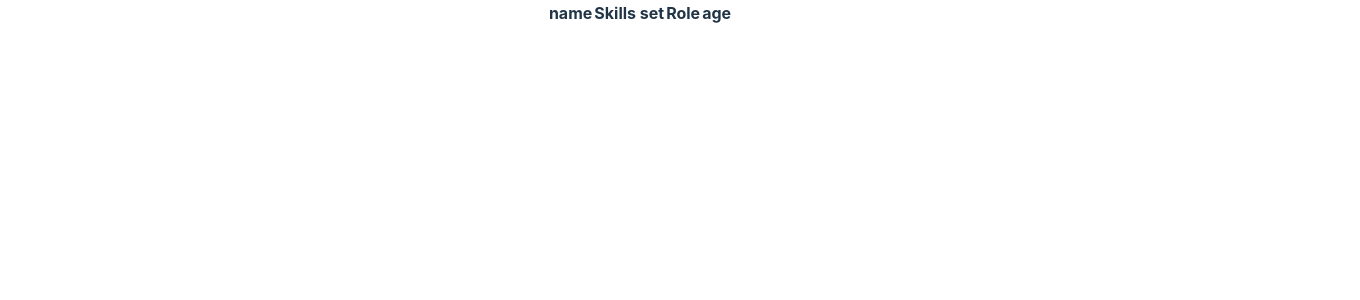
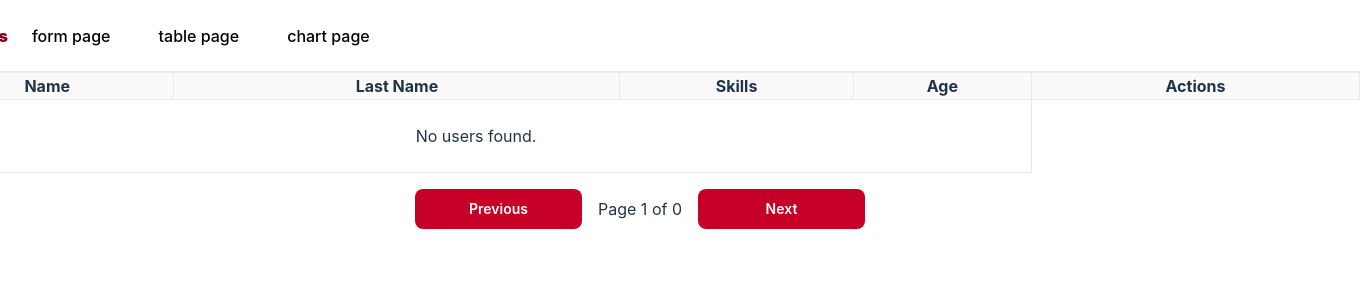
Before and after one commit to SaharGhadampoorHafezi/ariana-code-challenge, a React (Vite) app: page /table in a window 1280 px wide. Shown: the top 300 px of the page, 1360 px wide, since content can reach past the window. Built offline with nearby package versions, Linux system fonts and the light colour scheme.

Commit message:
fix the ui and add the pagination feature

```diff
--- a/src/pages/table-page/index.jsx
+++ b/src/pages/table-page/index.jsx
@@ -1,29 +1,91 @@
+// TODO: add the replace functionality
+
+
 import React from "react";
 import { userStore } from "../../store/store";
 import { calculateAge } from "../../utiles/age-calculator";
+import HeaderComponent from "../../components/header-component";
+import { useState } from "react";
+import { FaRegTrashAlt } from "react-icons/fa";
+import { LuPen } from "react-icons/lu";
+
+const ITEMS_PER_PAGE = 5; // Set the number of items per page
 
 export const TablePage = () => {
   const users = userStore((state) => state.users);
-  console.log(users);
+  const remove = userStore((state) => state.removeUser);
+  const [currentPage, setCurrentPage] = useState(1);
+
+  // Calculate total pages
+  const totalPages = Math.ceil(users.length / ITEMS_PER_PAGE);
+
+  // Get the current users to display based on pagination
+  const startIndex = (currentPage - 1) * ITEMS_PER_PAGE;
+  const currentUsers = users.slice(startIndex, startIndex + ITEMS_PER_PAGE);
 
   return (
-    <form>
-      <tr>
-        <th>name</th>
-        <th>Skills set</th>
-        <th>Role</th>
-        <th>age</th>
-      </tr>
-      {users.map((user) => {
-        return (
-          <tr key={user.name}>
-            <td>{user.name}</td>
-            <td>{user.skillsSet}</td>
-            <td>{user.role}</td>
-            <td>{calculateAge(user.birthDate)}</td>
+    <div className="flex flex-col">
+      <HeaderComponent />
+      <table className="table-auto border-collapse">
+        <thead>
+          <tr>
+            {["Name", "Last Name", "Skills", "Age", "Actions"].map((item) => (
+              <th key={item} className="border border-[#E9EAEB] bg-[#FAFAFA]">
+                {item}
+              </th>
+            ))}
           </tr>
-        );
-      })}
-    </form>
+        </thead>
+        <tbody>
+          {currentUsers.length > 0 ? (
+            currentUsers.map((user) => (
+              <tr className="border" key={user.name}>
+                <td className="border text-center py-6">{user.name}</td>
+                <td className="border text-center py-6">{user.lastName}</td>
+                <td className="border text-center py-6">{user.skillsSet}</td>
+                <td className="border text-center py-6">
+                  {calculateAge(user.birthDate)}
+                </td>
+                <td className="text-center py-6 flex items-center align-center relative">
+                  <FaRegTrashAlt
+                    className="absolute left-[30px]"
+                    onClick={() => remove(user.name)}
+                  />
+                  <LuPen className="absolute left-[90px]" />
+                </td>
+              </tr>
+            ))
+          ) : (
+            <tr>
+              <td colSpan="4" className="border text-center py-6">
+                No users found.
+              </td>
+            </tr>
+          )}
+        </tbody>
+      </table>
+
+      <div className="flex justify-center mt-4 items-center">
+        <button
+          onClick={() => setCurrentPage((prev) => Math.max(prev - 1, 1))}
+          disabled={currentPage === 1}
+          className="bg-[#C60026] text-white rounded-lg py-[10px] px-[16px] font-semibold text-sm w-[167px] h-[40px]"
+        >
+          Previous
+        </button>
+        <span className="mx-4">
+          Page {currentPage} of {totalPages}
+        </span>
+        <button
+          onClick={() =>
+            setCurrentPage((prev) => Math.min(prev + 1, totalPages))
+          }
+          disabled={currentPage === totalPages}
+          className="bg-[#C60026] text-white rounded-lg py-[10px] px-[16px] font-semibold text-sm w-[167px] h-[40px]"
+        >
+          Next
+        </button>
+      </div>
+    </div>
   );
 };
```
